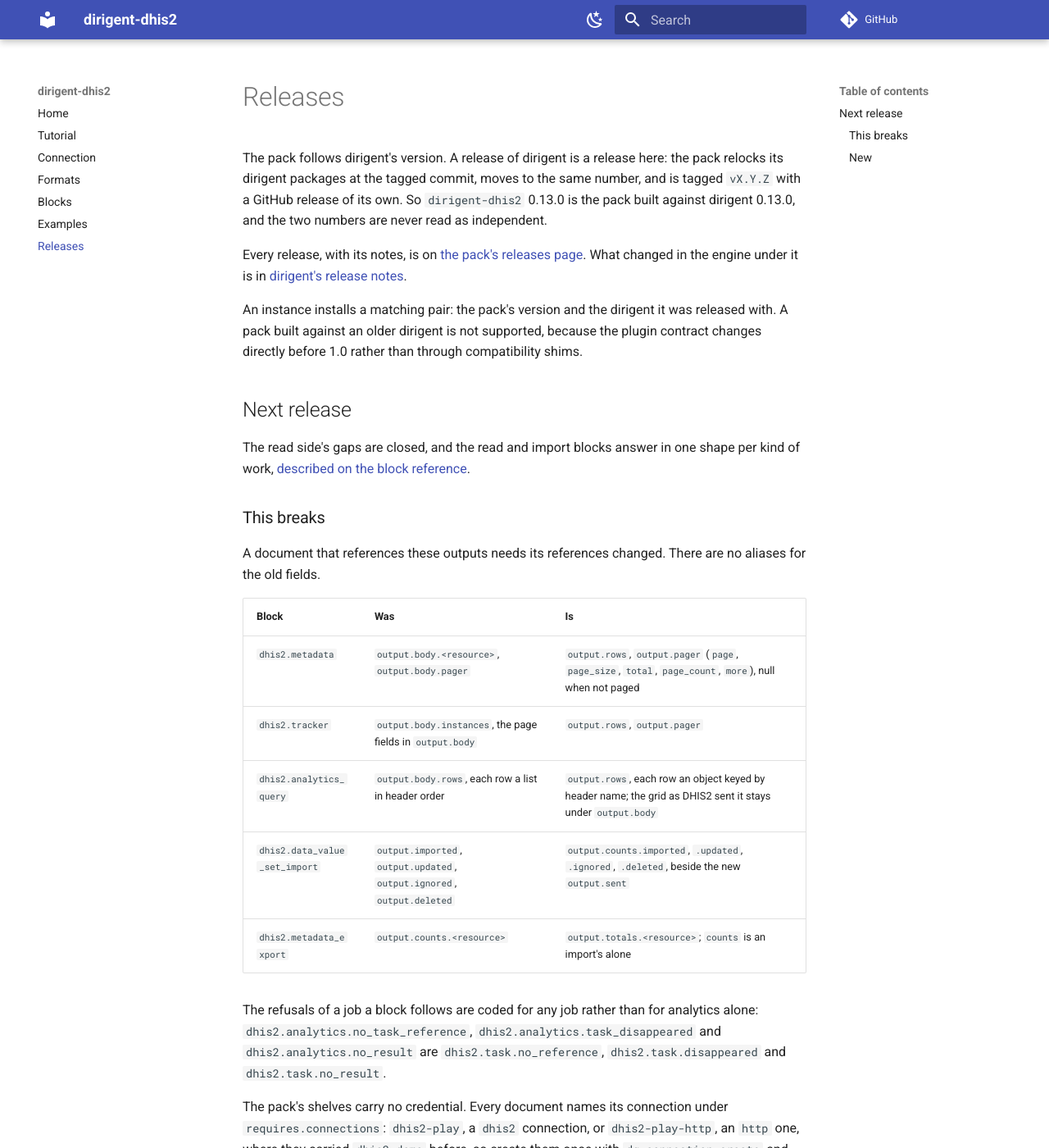
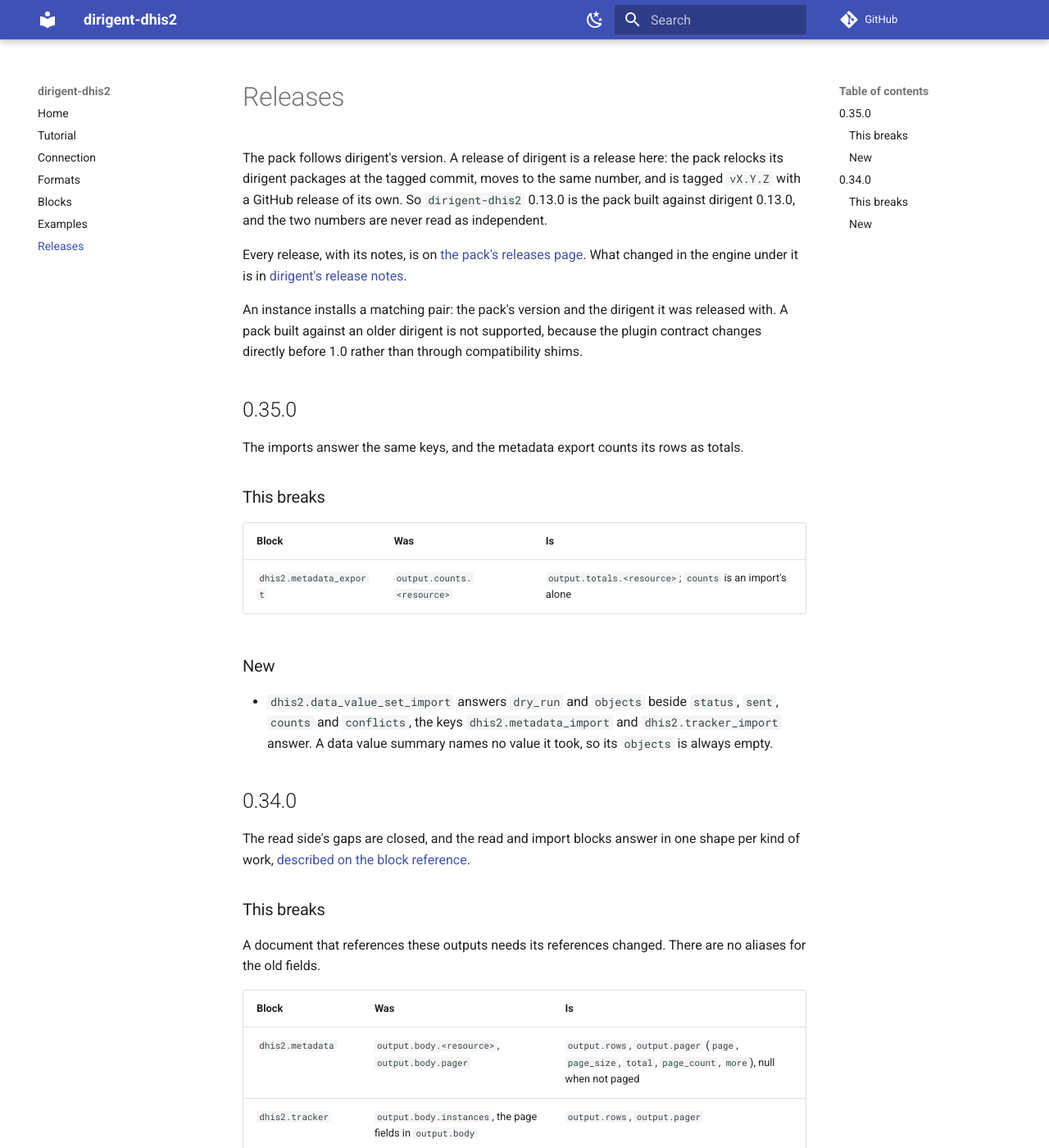
Before and after one commit to winterop-com/dirigent-dhis2, an MkDocs documentation site: the page built from docs/releases.md, in a window 1280 px wide and 1400 px high. Shown: the whole window at 82% size. Built offline with MkDocs 1.6.1 and Material for MkDocs 9.7.7, drawn with Linux system fonts in a browser that asks for light colours; comment, search, counter and statistics services are not loaded; some of the changed text lies outside the part shown.

Commit message:
chore: follow dirigent 0.35.0 (#147)

````diff
--- a/docs/releases.md
+++ b/docs/releases.md
@@ -14,7 +14,23 @@
 with. A pack built against an older dirigent is not supported, because the plugin contract
 changes directly before 1.0 rather than through compatibility shims.
 
-## Next release
+## 0.35.0
+
+The imports answer the same keys, and the metadata export counts its rows as totals.
+
+### This breaks
+
+| Block | Was | Is |
+| --- | --- | --- |
+| `dhis2.metadata_export` | `output.counts.<resource>` | `output.totals.<resource>`; `counts` is an import's alone |
+
+### New
+
+- `dhis2.data_value_set_import` answers `dry_run` and `objects` beside `status`, `sent`, `counts`
+  and `conflicts`, the keys `dhis2.metadata_import` and `dhis2.tracker_import` answer. A data
+  value summary names no value it took, so its `objects` is always empty.
+
+## 0.34.0
 
 The read side's gaps are closed, and the read and import blocks answer in one shape per kind of
 work, [described on the block reference](blocks.md#how-an-output-is-shaped).
--- a/docs/tutorial.md
+++ b/docs/tutorial.md
@@ -48,7 +48,7 @@
 ```
 
 ```text
-2026-09-26T10:41:26.026+02:00 [info    ] initialised                    [instance.initialised] directory=/home/you/dhis2-tutorial state=.dirigent/state schema=0001_baseline admin=admin template=local version=0.34.0 packs=["dirigent-dhis2"]
+2026-09-26T10:41:26.026+02:00 [info    ] initialised                    [instance.initialised] directory=/home/you/dhis2-tutorial state=.dirigent/state schema=0001_baseline admin=admin template=local version=0.35.0 packs=["dirigent-dhis2"]
 ```
 
 It creates the state directory, migrates the schema, creates the first admin, and mints that
````
Also changed, not shown: other parts of docs/releases.md (+0 -4 lines), pyproject.toml (+4 -4 lines), 1 other file.
